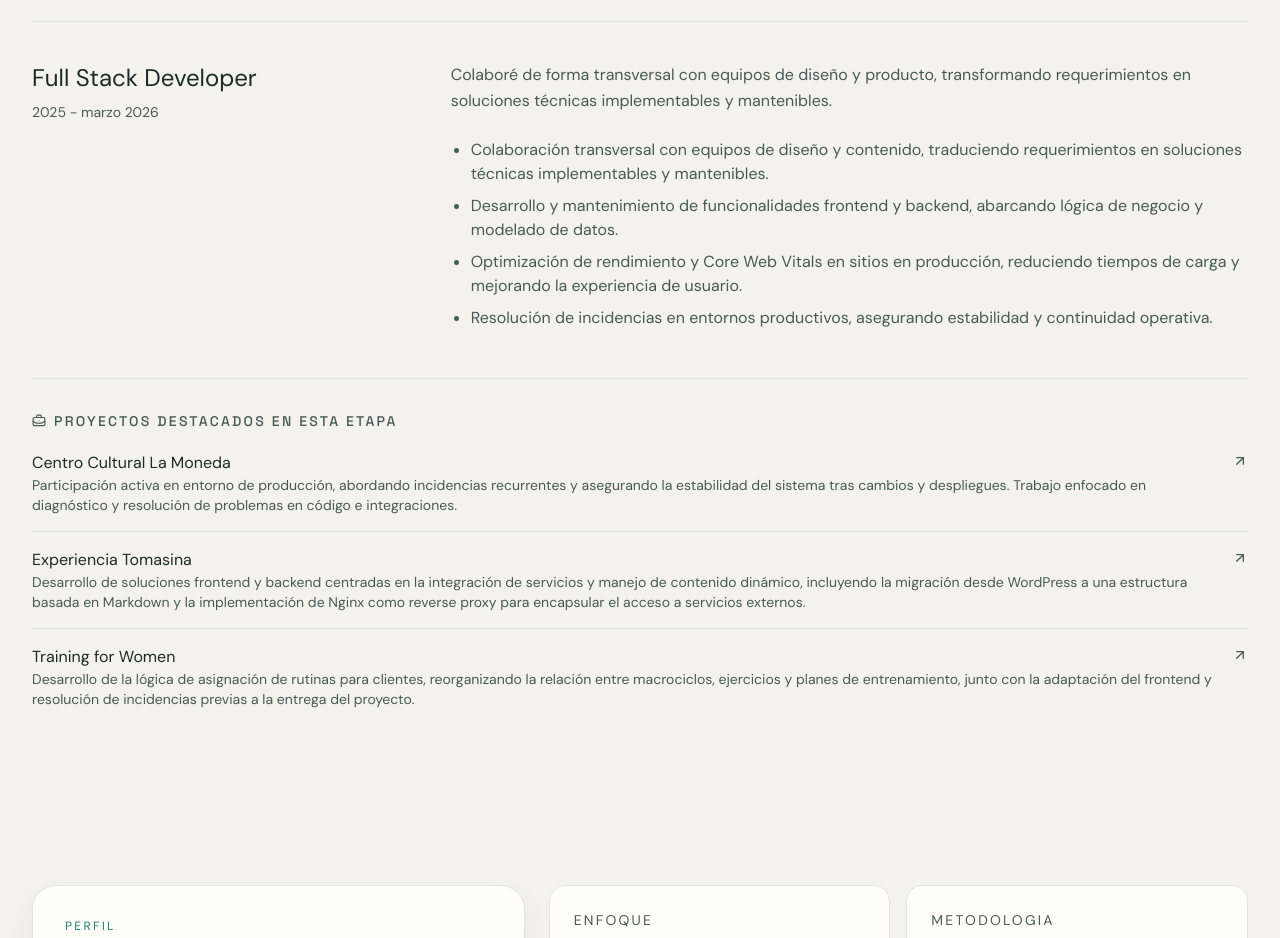
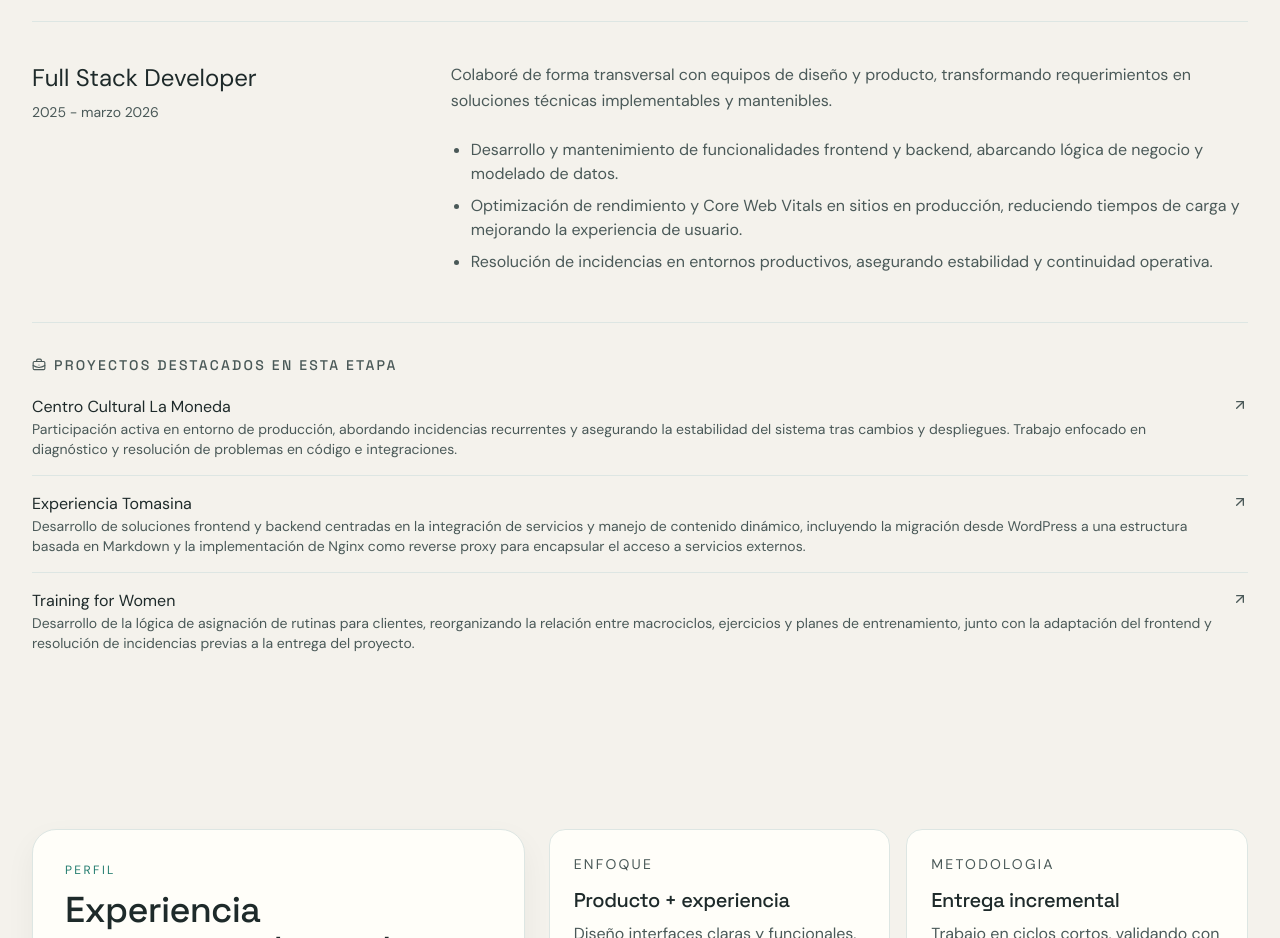
Before and after one commit to diegoescurra/portfolio, a React (Vite) app: page / in a window 1280 px wide. Shown: the part 2800-3738 px from the top of the page. Built offline with nearby package versions, Linux system fonts and the light colour scheme.

Commit message:
fix: texto experiencia

```diff
--- a/src/components/Views/ExperienceShowcase.jsx
+++ b/src/components/Views/ExperienceShowcase.jsx
@@ -45,7 +45,6 @@ export const ExperienceShowcase = () => {
               </p>
 
               <ul className="list-disc pl-5 space-y-2 text-[var(--ink-soft)]">
-                <li>Colaboración transversal con equipos de diseño y contenido, traduciendo requerimientos en soluciones técnicas implementables y mantenibles.</li>
                 <li>Desarrollo y mantenimiento de funcionalidades frontend y backend, abarcando lógica de negocio y modelado de datos.</li>
                 <li>Optimización de rendimiento y Core Web Vitals en sitios en producción, reduciendo tiempos de carga y mejorando la experiencia de usuario.</li>
                 <li>Resolución de incidencias en entornos productivos, asegurando estabilidad y continuidad operativa.</li>
```
